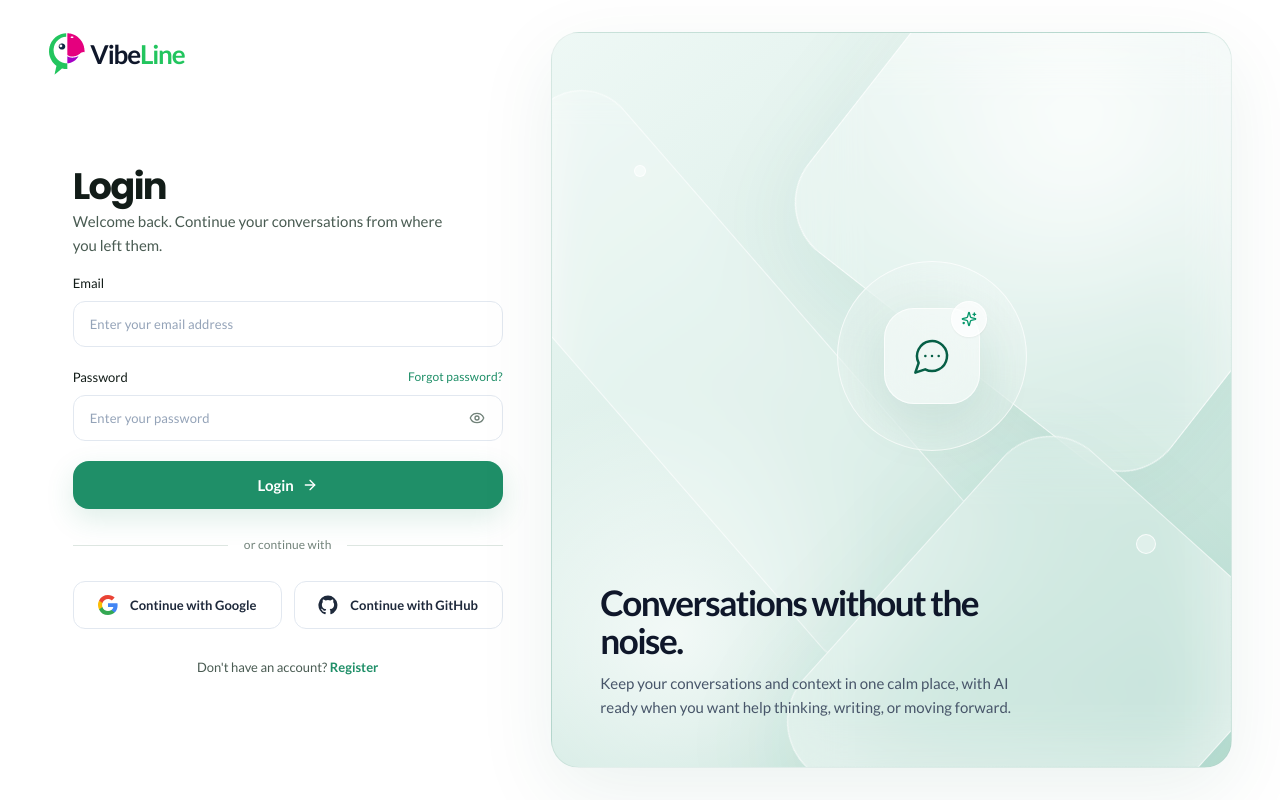
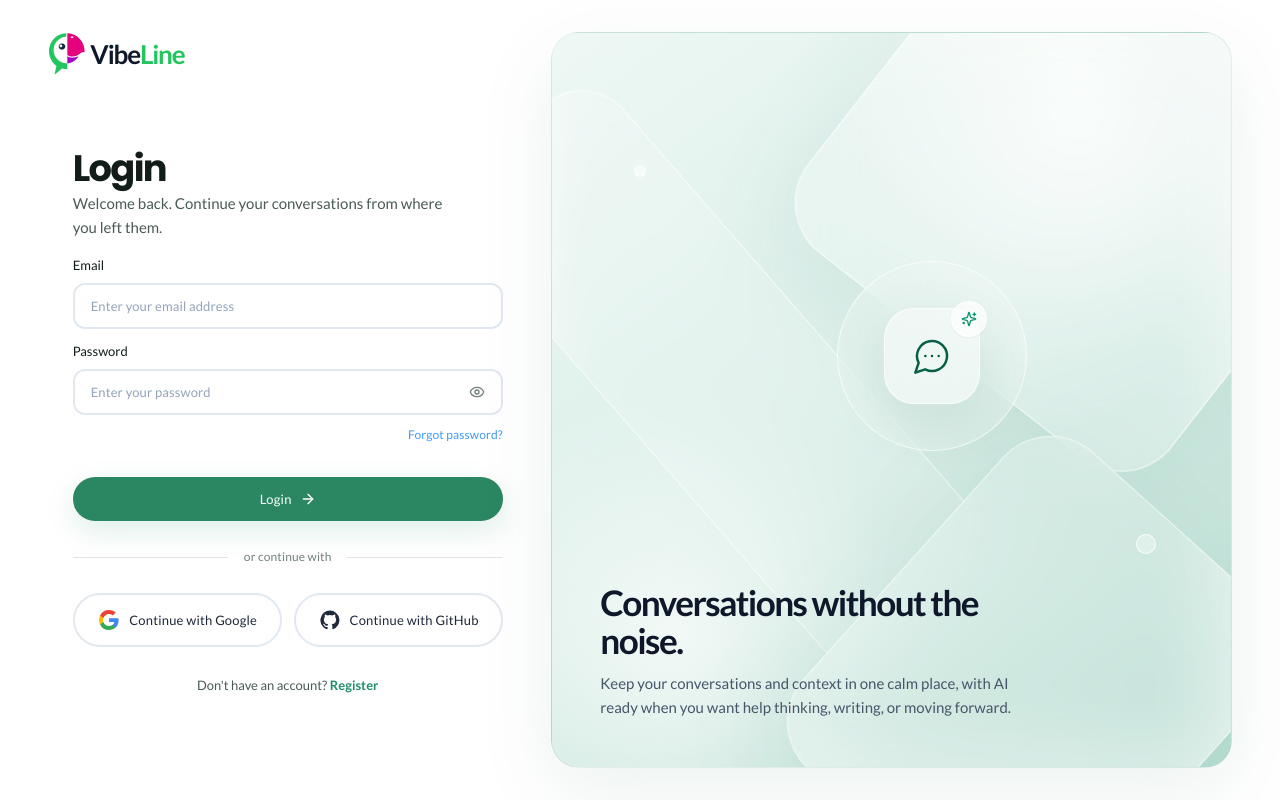
Before and after one commit to engmaryamameen/vibeline, a Next.js app in the folder apps/web/: page /login in a window 1280 px wide. Built offline with nearby package versions, Linux system fonts and the light colour scheme; no server answers.

Commit message:
Update social links

```diff
--- a/apps/web/app/(auth)/login/page.tsx
+++ b/apps/web/app/(auth)/login/page.tsx
@@ -34,7 +34,8 @@ export default function LoginPage() {
     <AuthPage>
       <AuthHeader title="Login" description="Welcome back. Continue your conversations from where you left them." />
 
-      <form className="space-y-5" onSubmit={onSubmit} aria-label="Login form" noValidate>
+      <form onSubmit={onSubmit} className='space-y-8' aria-label="Login form" noValidate>
+        <div className='space-y-3'>
           <AuthField
             label="Email"
             id="email"
@@ -48,11 +49,6 @@ export default function LoginPage() {
 
           <AuthField
             label="Password"
-          labelAction={
-            <Link href="/forgot-password" className="text-xs font-medium text-accent transition-colors hover:text-accent-hover">
-              Forgot password?
-            </Link>
-          }
             id="password"
             name="password"
             type={showPassword ? 'text' : 'password'}
@@ -60,7 +56,20 @@ export default function LoginPage() {
             placeholder="Enter your password"
             error={fieldErrors.password}
             onChange={() => clearFieldError('password')}
-          trailing={<PasswordToggle visible={showPassword} onClick={togglePasswordVisibility} />}
+            trailing={
+              <PasswordToggle
+                visible={showPassword}
+                onClick={togglePasswordVisibility}
+              />
+            }
+            fieldAction={
+              <Link
+                href="/forgot-password"
+                className="text-xs font-medium text-[#3C9AFB] hover:text-[#1D64F2]"
+              >
+                Forgot password?
+              </Link>
+            }
           />
 
           {error && (
@@ -80,6 +89,7 @@ export default function LoginPage() {
           )}
 
           {resendSuccess && <AuthNotice tone="success">Verification email sent. Check your inbox.</AuthNotice>}
+        </div>
 
         <SubmitButton loading={loading} loadingLabel="Signing in…">
           <span>Login</span>
--- a/apps/web/src/features/auth/components/auth-surface.tsx
+++ b/apps/web/src/features/auth/components/auth-surface.tsx
@@ -18,7 +18,7 @@ import { cn } from '@vibeline/utils';
 import { GitHubIcon, GoogleIcon } from '../assets/svg/social-links';
 
 export const authPrimaryClassName =
-  'bg-accent text-white shadow-[0_10px_28px_rgb(var(--accent-primary)/0.20)] transition-[transform,box-shadow,background-color] duration-200 ease-out hover:-translate-y-px hover:bg-accent-hover hover:shadow-[0_14px_32px_rgb(var(--accent-primary)/0.27)] disabled:translate-y-0 disabled:shadow-none motion-reduce:transition-none';
+  'bg-[#2B8761] text-white shadow-[0_10px_28px_rgba(43,135,97,0.20)] transition-[transform,box-shadow,background-color] duration-200 ease-out hover:-translate-y-px hover:bg-[#206649] hover:shadow-[0_14px_32px_rgba(43,135,97,0.27)] disabled:translate-y-0 disabled:shadow-none disabled:opacity-50 motion-reduce:transition-none';
 
 export function AuthShell({ children }: { children: ReactNode }) {
   return (
@@ -104,11 +104,11 @@ export function AuthPage({ children }: { children: ReactNode }) {
 
 export function AuthHeader({ title, description }: { title: string; description: string }) {
   return (
-    <header className="mb-4">
-      <h1 className="text-[2rem] font-display font-bold leading-[1.05] tracking-[-0.045em] text-content-primary sm:text-[2.3rem]">
+    <header className="lg:mb-4 md:mb-4 xl:mb-4 sm:mb-10 mb-10">
+      <h1 className="text-[2rem] sm:text-center md:text-start lg:text-start xl:text-start text-center font-display font-bold leading-[1.05] tracking-[-0.045em] text-content-primary sm:text-[2.3rem]">
         {title}
       </h1>
-      <p className="mt-1 max-w-sm text-sm leading-6 text-content-secondary sm:text-[15px]">
+      <p className="hidden sm:hidden lg:block  mt-1 max-w-sm text-sm leading-6 text-content-secondary sm:text-[15px]">
         {description}
       </p>
     </header>
@@ -119,7 +119,7 @@ type AuthFieldProps = InputHTMLAttributes<HTMLInputElement> & {
   label: string;
   icon?: ComponentType<LucideProps>;
   trailing?: ReactNode;
-  labelAction?: ReactNode;
+  fieldAction?: ReactNode;
   error?: string;
 };
 
@@ -127,7 +127,7 @@ export function AuthField({
   label,
   icon: Icon,
   trailing,
-  labelAction,
+  fieldAction,
   error,
   className,
   id,
@@ -139,12 +139,8 @@ export function AuthField({
 
   return (
     <label className="block" htmlFor={fieldId}>
-      <span className="mb-2 flex min-h-5 items-center justify-between gap-3">
-        <span className="text-sm font-medium text-content-primary">
+      <span className="mb-2 block text-sm font-medium text-content-primary">
         {label}
-        </span>
-
-        {labelAction}
       </span>
 
       <span className="group relative block">
@@ -175,14 +171,26 @@ export function AuthField({
         {trailing}
       </span>
 
+      {(error || fieldAction) && (
+        <span className="mt-1.5 flex items-start justify-between gap-3">
+          <span className="min-w-0 flex-1">
             {error && (
               <span
                 id={errorId}
                 role="alert"
-          className="mt-1.5 flex items-center gap-2 text-sm leading-[22px] text-status-error"
+                className="flex items-center gap-2 text-sm leading-[22px] text-status-error"
               >
                 <Info className="h-5 w-5 shrink-0" />
                 <span>{error}</span>
+              </span>
+            )}
+          </span>
+
+          {fieldAction && (
+            <span className="shrink-0 ">
+              {fieldAction}
+            </span>
+          )}
         </span>
       )}
     </label>
@@ -229,11 +237,14 @@ export function SubmitButton({ loading, children, loadingLabel }: { loading: boo
       size="lg"
       type="submit"
       disabled={loading}
-      className={cn(authPrimaryClassName, 'h-12 w-full rounded-xl text-[15px] font-semibold')}
+      className={cn(
+        authPrimaryClassName,
+        'flex flex-row items-center justify-center gap-2 w-full h-11 px-[14px] py-3 rounded-full text-sm font-medium leading-5 tracking-[0.015em] text-center'
+      )}
     >
       {loading ? (
         <>
-          <Loader2 className="h-4 w-4 animate-spin" />
+          <Loader2 className="h-[18px] w-[18px] animate-spin shrink-0" />
           <span>{loadingLabel}</span>
         </>
       ) : (
@@ -248,11 +259,9 @@ export function SocialAuth({ apiBaseUrl }: { apiBaseUrl: string }) {
     <>
       <div className="my-7 flex items-center gap-4">
         <span className="h-px flex-1 bg-border" />
-
         <span className="text-xs text-content-muted">
           or continue with
         </span>
-
         <span className="h-px flex-1 bg-border" />
       </div>
 
@@ -262,7 +271,6 @@ export function SocialAuth({ apiBaseUrl }: { apiBaseUrl: string }) {
           label="Continue with Google"
           icon={<GoogleIcon />}
         />
-
         <SocialLink
           href={`${apiBaseUrl}/auth/github`}
           label="Continue with GitHub"
@@ -272,7 +280,6 @@ export function SocialAuth({ apiBaseUrl }: { apiBaseUrl: string }) {
     </>
   );
 }
-
 
 function SocialLink({
   href,
@@ -287,17 +294,17 @@ function SocialLink({
     <a
       href={href}
       className="
-        flex h-12 w-full items-center justify-center gap-3
-        rounded-lg border border-[#E2E8F0] bg-white px-4
-        text-sm font-semibold text-[#1E293B]
-        transition-[border-color,background-color,box-shadow] duration-150 ease-out
+        box-border flex h-[54px] w-full items-center justify-center gap-2
+        rounded-full border-2 border-[#E2E8F0] bg-white px-6 lg:px-3 md:px-3 xl:px-3 py-2
+        text-sm font-medium leading-5 tracking-[0.015em] text-[#1E293B]
+        transition-[border-color,background-color] duration-150 ease-out
         hover:border-[#CBD5E1] hover:bg-[#F8FAFC]
-        focus-visible:outline-none
-        focus-visible:ring-2
-        focus-visible:ring-accent/15
+        focus-visible:outline-none focus-visible:ring-2 focus-visible:ring-[#2B8761]/20
       "
     >
+      <div className="h-6 w-6 shrink-0 flex items-center justify-center">
         {icon}
+      </div>
       <span>{label}</span>
     </a>
   );
--- a/apps/web/tailwind.config.ts
+++ b/apps/web/tailwind.config.ts
@@ -78,7 +78,8 @@ const config: Config = {
           primary: 'rgb(var(--text-primary) / <alpha-value>)',
           secondary: 'rgb(var(--text-secondary) / <alpha-value>)',
           muted: 'rgb(var(--text-muted) / <alpha-value>)',
-          accent: 'rgb(var(--text-accent) / <alpha-value>)'
+          accent: 'rgb(var(--text-accent) / <alpha-value>)',
+          link: 'rgb(var(--text-link) / <alpha-value>)'
         },
         border: {
           DEFAULT: 'rgb(var(--border-default) / <alpha-value>)',
--- a/packages/ui/src/components/input.tsx
+++ b/packages/ui/src/components/input.tsx
@@ -1,8 +1,7 @@
-import type { InputHTMLAttributes } from 'react';
-
 import { cn } from '@vibeline/utils';
 
-type InputProps = InputHTMLAttributes<HTMLInputElement>;
+
+export interface InputProps extends React.InputHTMLAttributes<HTMLInputElement> { }
 
 export const Input = ({ className, ...props }: InputProps) => (
   <input
@@ -11,14 +10,11 @@ export const Input = ({ className, ...props }: InputProps) => (
       'text-sm font-normal leading-[22px] tracking-[0.01em] text-[#334155]',
       'placeholder:text-[#94A3B8]',
       'outline-none',
-      'transition-[border-color,box-shadow] duration-150 ease-out',
+      'transition-colors duration-150 ease-out',
       'hover:border-[#CBD5E1]',
-      'focus:border-[#1F8F68]',
-      'focus:ring-2 focus:ring-[#1F8F68]/10',
+      'focus:border-[#CBCBCB] border-[2px]',
       'aria-[invalid=true]:border-[#D12E34]',
       'aria-[invalid=true]:focus:border-[#D12E34]',
-      'aria-[invalid=true]:focus:ring-2',
-      'aria-[invalid=true]:focus:ring-[#D12E34]/10',
       'disabled:cursor-not-allowed disabled:bg-[#F8FAFC] disabled:opacity-60',
       className
     )}
--- a/packages/ui/src/theme/tokens.css
+++ b/packages/ui/src/theme/tokens.css
@@ -9,6 +9,7 @@
   --text-secondary: 73 91 82;
   --text-muted: 113 130 121;
   --text-accent: 31 143 104;
+  --text-link: 24 120 86;
 
   --border-default: 221 230 225;
   --border-subtle: 239 244 241;
@@ -38,6 +39,7 @@
   --text-secondary: 159 177 168;
   --text-muted: 112 132 122;
   --text-accent: 83 211 160;
+  --text-link: 94 221 172;
 
   --border-default: 39 52 45;
   --border-subtle: 29 39 34;
```
Lines whose indentation alone changed are shown as unchanged.
